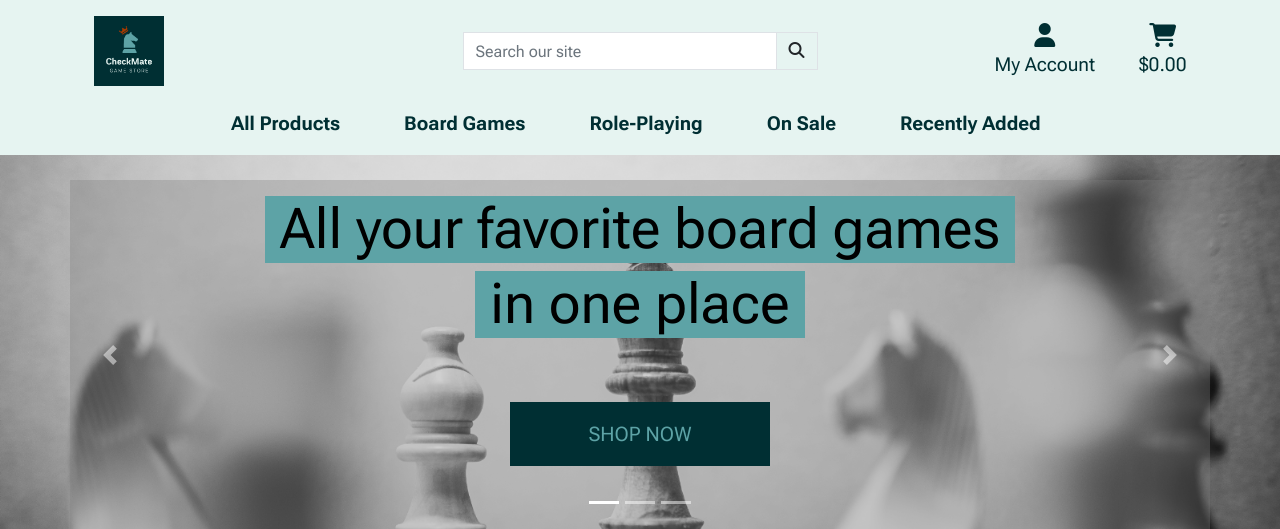
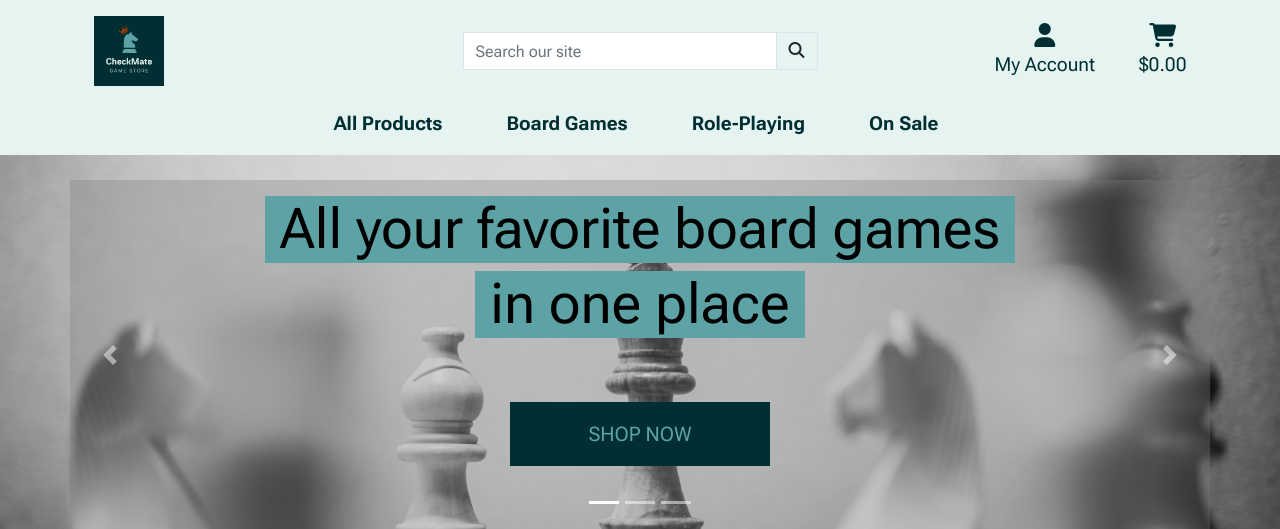
Before and after one commit to vit718/CheckMate-GameStore_Django, a Django app: page / in a window 1280 px wide. Shown: the top 529 px of the page. Run offline with Django 3.2, Linux system fonts and the light colour scheme; some libraries are stand-ins or nearby versions.

Commit message:
Removed Recently added links and related views/models

```diff
--- a/products/views.py
+++ b/products/views.py
@@ -67,7 +67,6 @@ def on_sale(request):
     return render(request, 'products/on_sale.html', context)
 
 
-
 def product_detail(request, product_id):
     """ Display products detail page """
 
--- a/templates/includes/main-nav.html
+++ b/templates/includes/main-nav.html
@@ -40,11 +40,5 @@
                 On Sale
             </a>
         </li>
-
-        <li class="nav-item">
-            <a class="font-weight-bold nav-link bigger-font-size text-dark mr-5" href="#">
-                Recently Added
-            </a>
-        </li>
     </ul>
 </div>
```
Also changed, not shown: products/migrations/0006_product_created_on.py (added), products/migrations/0007_remove_product_created_on.py (added).
